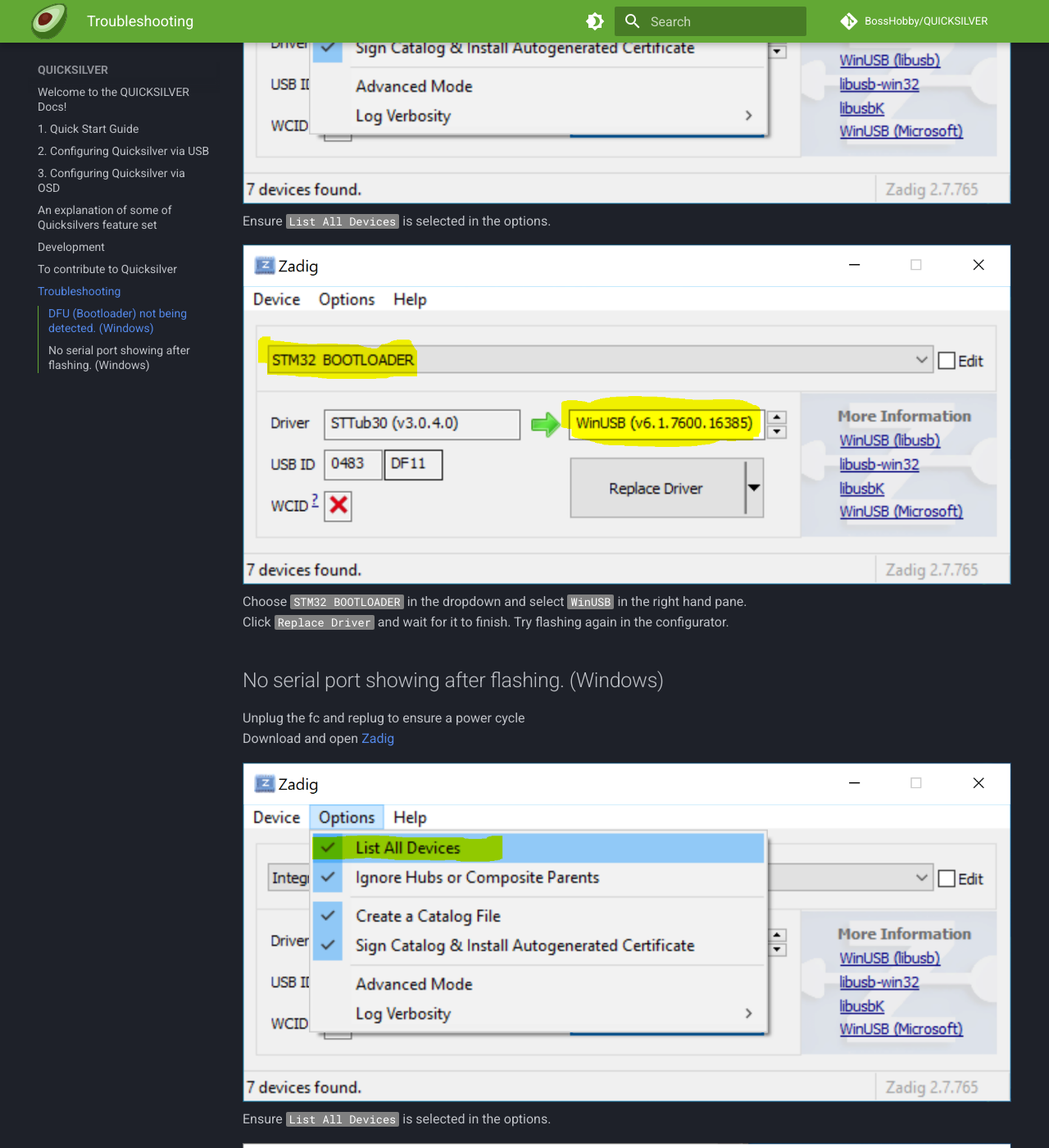
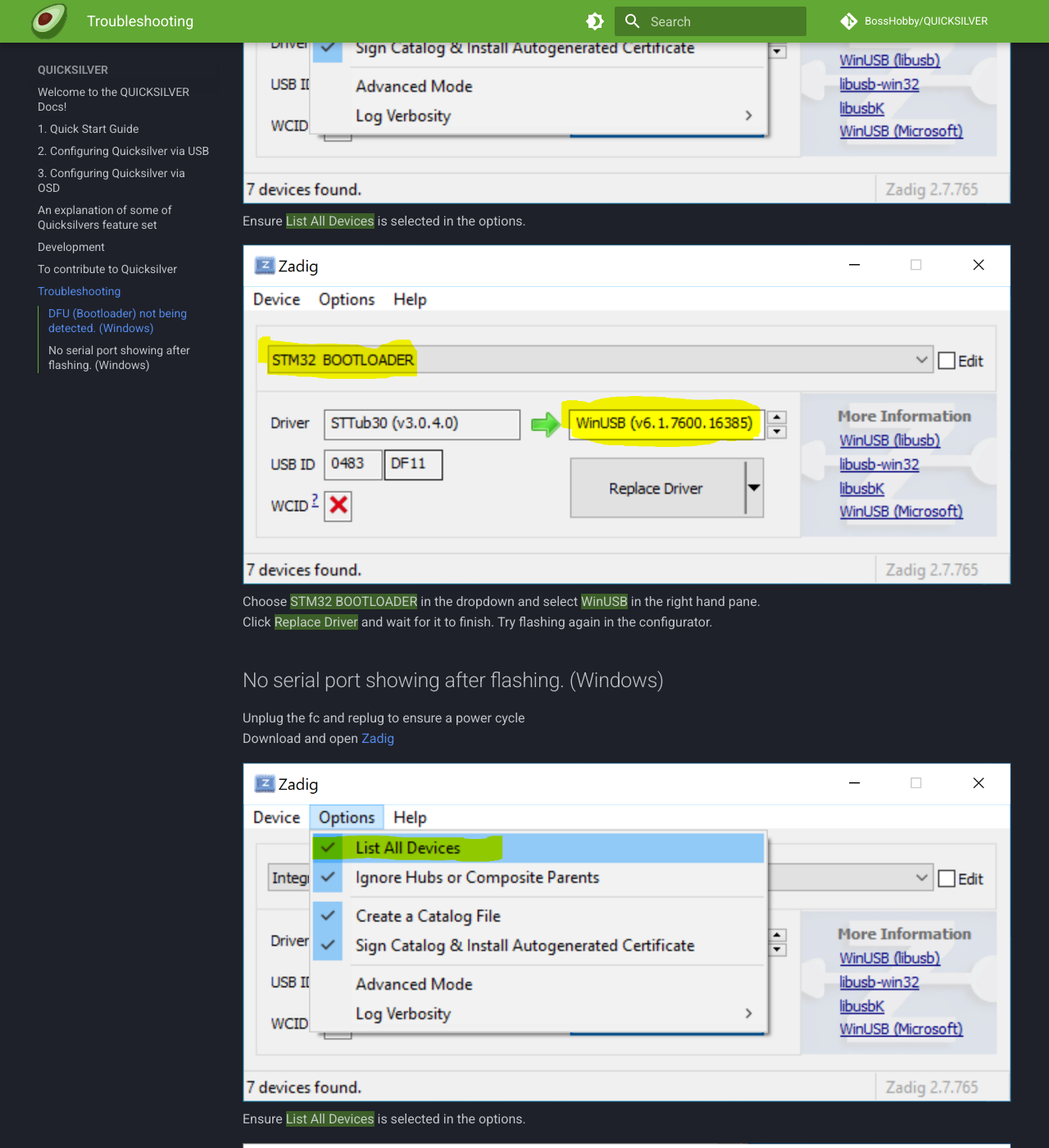
Before and after one commit to BossHobby/Docs, an MkDocs documentation site: the page built from docs/Troubleshooting.md, in a window 1280 px wide and 1400 px high, scrolled down 467 px. Shown: the whole window at 82% size. Built offline with MkDocs 1.6.1 and Material for MkDocs 9.7.7, drawn with Linux system fonts in a browser that asks for light colours; comment, search, counter and statistics services are not loaded.

Commit message:
change code blocks to highlights

```diff
--- a/docs/Troubleshooting.md
+++ b/docs/Troubleshooting.md
@@ -4,11 +4,11 @@
 Download and open [Zadig](https://zadig.akeo.ie/)
 
 ![zadig_list_all_devices](../assets/img/zadig_all_devices.png)
-Ensure `List All Devices` is selected in the options.
+Ensure ==List All Devices== is selected in the options.
 
 ![zadig_dfu](../assets/img/zadig_dfu.png)
-Choose `STM32 BOOTLOADER` in the dropdown and select `WinUSB` in the right hand pane.
-Click `Replace Driver` and wait for it to finish.
+Choose ==STM32 BOOTLOADER== in the dropdown and select ==WinUSB== in the right hand pane.
+Click ==Replace Driver== and wait for it to finish.
 Try flashing again in the configurator.
 
 ## No serial port showing after flashing. (Windows)
@@ -17,8 +17,8 @@
 Download and open [Zadig](https://zadig.akeo.ie/)
 
 ![zadig_list_all_devices](../assets/img/zadig_all_devices.png)
-Ensure `List All Devices` is selected in the options.
+Ensure ==List All Devices== is selected in the options.
 
 ![zadig_serial](../assets/img/zadig_serial.png)
-Choose `QUICKSILVER` in the dropdown and select `USB serial (CDC)` in the right hand pane.
-Click `Replace Driver` and wait for it to finish. Power cycle again then try the configurator.
+Choose ==QUICKSILVER== in the dropdown and select ==USB serial (CDC)== in the right hand pane.
+Click ==Replace Driver== and wait for it to finish. Power cycle again then try the configurator.
--- a/docs/assets/style/style.css
+++ b/docs/assets/style/style.css
@@ -1,6 +1,6 @@
 :root > * {
-    --md-primary-fg-color:        hsl(96deg 53% 43%);
-    --md-primary-fg-color--light: hsl(96deg 53% 48%);
+    --md-primary-fg-color:        hsl(96, 53%, 43%);
+    --md-primary-fg-color--light: hsl(96, 53%, 48%);
     --md-primary-fg-color--dark:  hsl(96deg 53% 40%);
 
 
@@ -43,7 +43,7 @@
     --md-code-hl-variable-color: var(--md-default-fg-color--light);
     --md-typeset-color: var(--md-default-fg-color);
     --md-typeset-a-color: var(--md-primary-fg-color);
-    --md-typeset-mark-color: rgba(66,135,255,.3);
+    --md-typeset-mark-color: rgba(91,155,41,.5);
     --md-typeset-kbd-color: hsla(0,0%,94%,0.12);
     --md-typeset-kbd-accent-color: hsla(0,0%,94%,0.2);
     --md-typeset-kbd-border-color: hsla(0,0%,14%,1);
--- a/mkdocs.yml
+++ b/mkdocs.yml
@@ -38,3 +38,9 @@
 
 extra_css:
   - assets/style/style.css
+
+markdown_extensions:
+  - pymdownx.critic
+  - pymdownx.caret
+  - pymdownx.mark
+  - pymdownx.tilde
```
Also changed, not shown: docs/1.-Quick-Start-Guide.md (+1 -1 lines), docs/2.-Configuring-Quicksilver-via-USB.md (+1 -1 lines).
